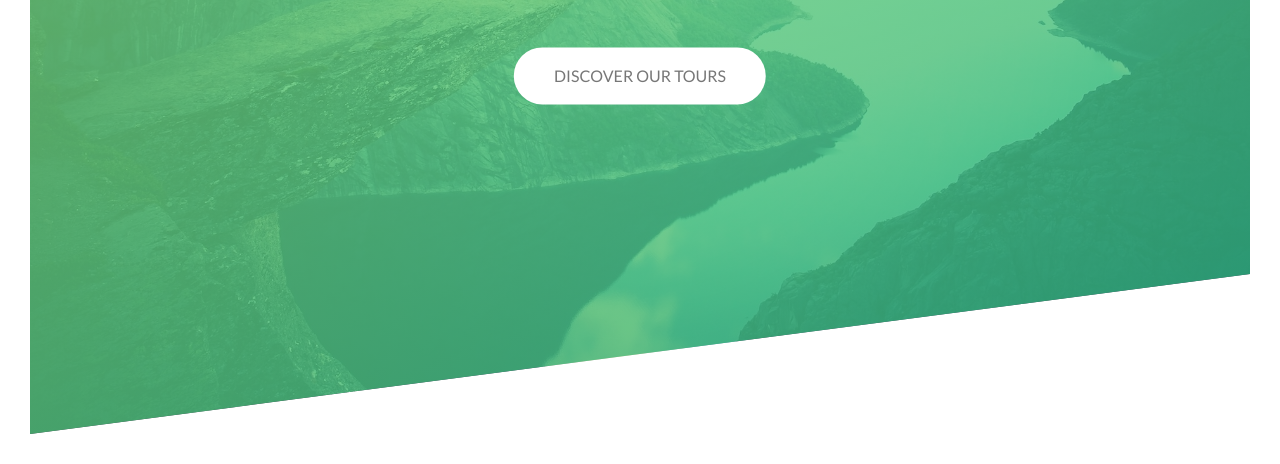
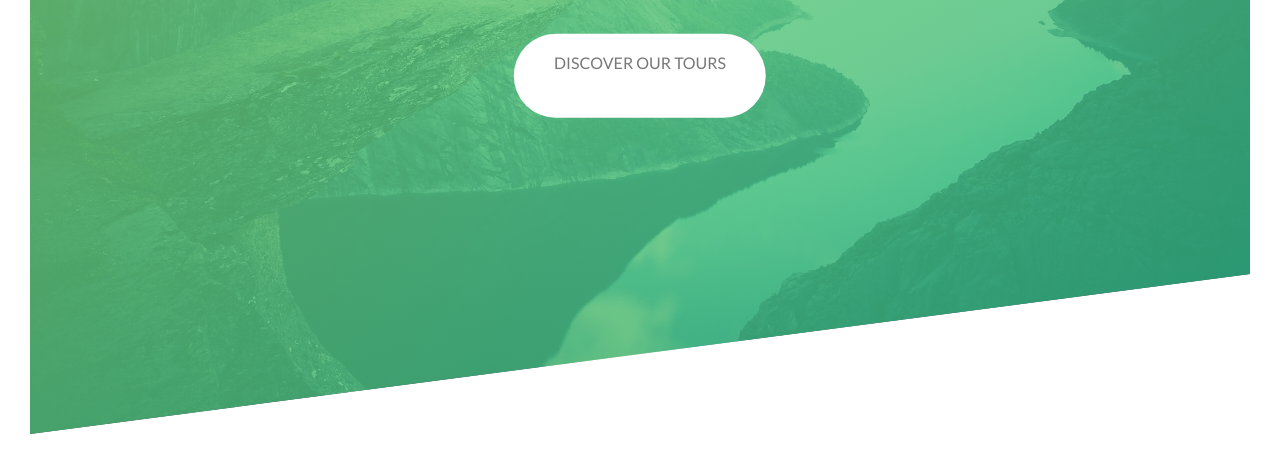
Before and after one commit to Asif-newaz/nature-tours, a plain HTML site: page index.html in a window 1280 px wide. Shown: the part 356-820 px from the top of the page. Drawn offline with Linux system fonts and the light colour scheme.

Commit message:
Added pseudo element on Button

```diff
--- a/css/style.css
+++ b/css/style.css
@@ -145,3 +145,15 @@ We can use our animation value multiple in place */
     background-color: #fff;
     color: #777;
 }
+
+.btn::after {
+    content: "";
+    display: inline-block;
+    height: 100%;
+    width: 100%;
+    border-radius: 100px;
+}
+
+.btn-white::after {
+    background-color: #fff;
+}
```
